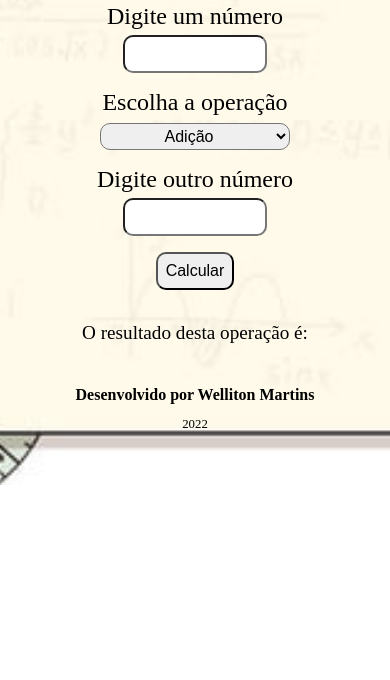
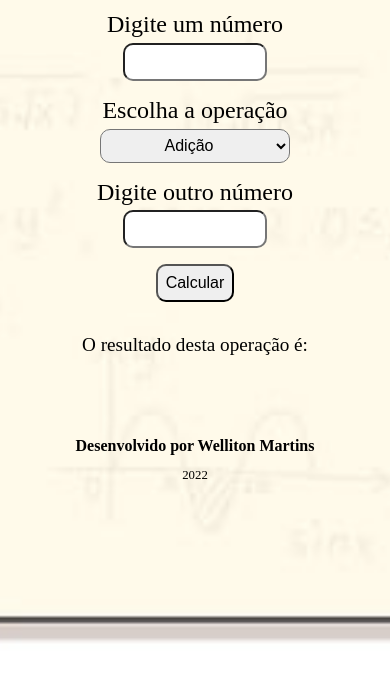
Before and after one commit to martinsdesenvolvedor/calculadora, a plain HTML site: page index.html in a window 390 px wide. Shown: the part 156-836 px from the top of the page. Drawn offline with Linux system fonts and the light colour scheme.

Commit message:
finalizando background

```diff
--- a/style.css
+++ b/style.css
@@ -4,9 +4,9 @@ body {
   background-size: cover;
   background-repeat: no-repeat;
   background-position: center;
-  padding: 2rem 25rem;
+  padding: 4rem 25rem 0 25rem;
   font-size: 1.5rem;
-  background-attachment: local;
+  background-attachment: fixed;
 }
 
 h1 {
@@ -32,7 +32,7 @@ select {
   text-align: center;
   width: 100%;
   border-radius: 10px;
-  padding: 0.2rem;
+  padding: 0.4rem;
 }
 
 label {
@@ -45,7 +45,7 @@ input {
   border-radius: 10px;
   padding: 0.5rem;
   text-align: center;
-  width: 60%;
+  width: 30%;
 }
 
 #calcular {
@@ -67,7 +67,7 @@ input {
 }
 
 footer {
-  padding: 0.6rem 0 0 0;
+  padding: 1.7rem 0 0 0;
   text-align: center;
 }
 
@@ -81,7 +81,7 @@ footer p {
 
 @media screen and (max-width: 768px) {
   body {
-    padding: 2rem;
+    padding: 2.5rem 2rem 0 2rem;
   }
 
   input {
@@ -91,4 +91,8 @@ footer p {
   .paragrafo {
     font-size: 1.2rem;
   }
+
+  footer {
+    padding: 3rem 0 0 0;
+  }
 }
```
